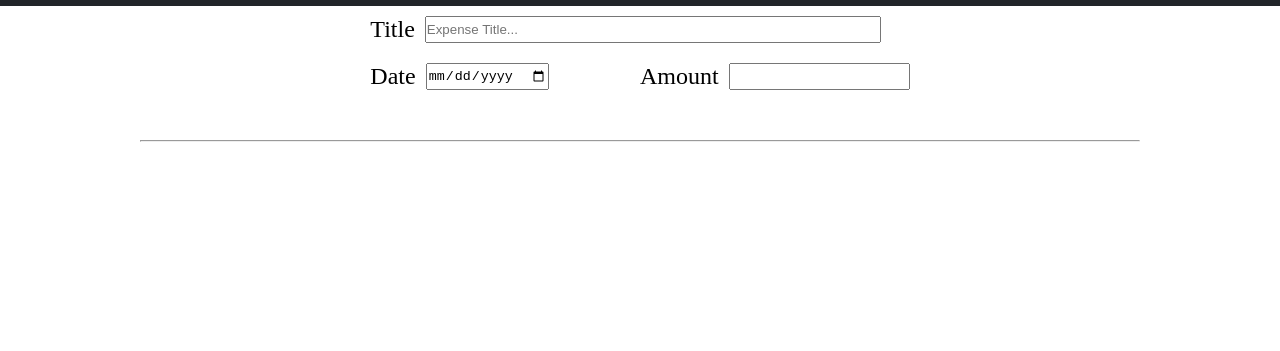
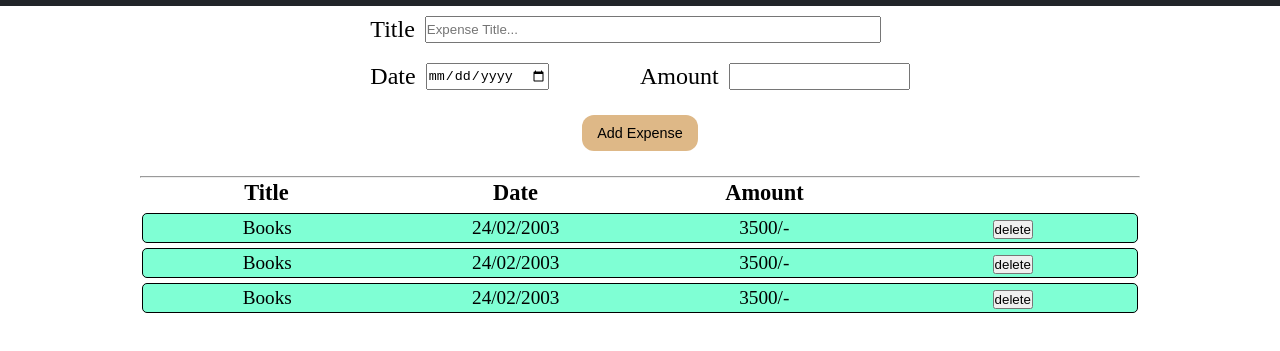
Before and after one commit to Jimish18/Expense_Tracker, a plain HTML site: page index.html in a window 1280 px wide. Shown: the part 49-400 px from the top of the page. Drawn offline with Linux system fonts and the light colour scheme.

Commit message:
working on data table

```diff
--- a/index.html
+++ b/index.html
@@ -37,9 +37,46 @@
                         <input type="number" name="amount" id="amount">
                     </div>
                 </div>
+                <button id="addBtn">Add Expense</button>
             </div>
             <hr>
-            <div id="expense_list"></div>
+            <div id="expense_list">
+                <table>
+                    <thead>
+                        <tr>
+                            <th>Title</th>
+                            <th>Date</th>
+                            <th>Amount</th>
+                            <!-- <th>&nbsp;</th> -->
+                        </tr>
+                    </thead>
+                    <tbody>
+                        <tr>
+                            <td>Books</td>
+                            <td>24/02/2003</td>
+                            <td>3500/-</td>
+                            <td><button>delete</button></td>
+                        </tr>
+
+                        <tr>
+                            <td>Books</td>
+                            <td>24/02/2003</td>
+                            <td>3500/-</td>
+                            <td><button>delete</button></td>
+                        </tr>
+
+                        <tr>
+                            <td>Books</td>
+                            <td>24/02/2003</td>
+                            <td>3500/-</td>
+                            <td><button>delete</button></td>
+                        </tr>
+
+                    </tr>
+
+                    </tbody>
+                </table>
+            </div>
         </div>
     </main>
 </body>
--- a/style.css
+++ b/style.css
@@ -50,7 +50,6 @@ nav h2
 {
     width: fit-content;
     margin: auto;
-    padding-bottom: 50px;
 }
 
 #expense_title input
@@ -75,3 +74,42 @@ nav h2
     font-size: 1.5rem;
     margin-right: 10px;
 }
+
+#addBtn
+{
+    padding: 10px 15px;
+    font-size: 0.9rem;
+    border-radius: 12px;
+    border: 0px solid #000;
+    background: burlywood;
+    margin: 25px auto;
+    display: block;
+}
+
+table
+{
+    width: 100%;
+    font-size: 1.2rem;
+    text-align: center;
+}
+
+th
+{
+    font-size: 1.4rem;
+}
+
+tr
+{
+    display: grid;
+    grid-template-columns: 1fr 1fr 1fr 1fr;
+    align-content: center;
+}
+
+tbody tr
+{
+    height: 30px;
+    background: aquamarine;
+    margin: 5px 0px;
+    border: 1px solid #000;
+    border-radius: 5px;
+}
```
